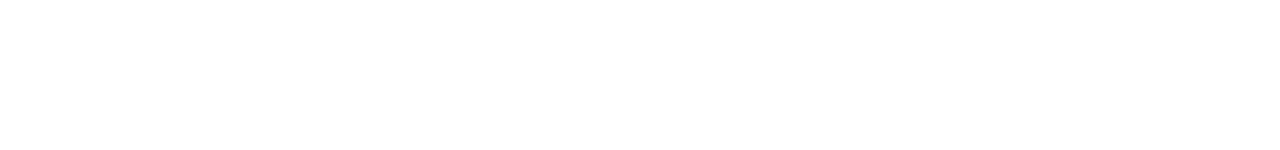
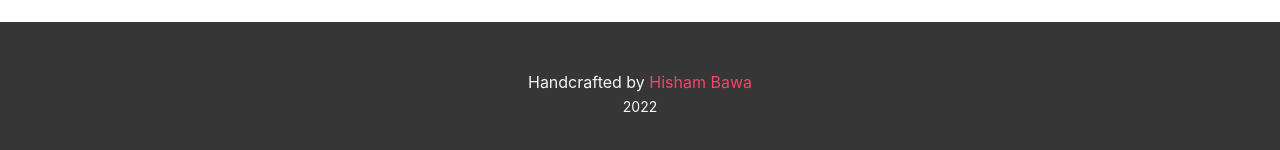
Before and after one commit to hishambawa/ECommerceTemplate, an Angular app: page / in a window 1280 px wide. Shown: the part 1279-1429 px from the top of the page. Before the commit the page ends 1253 px from the top, so only its background shows below. Built offline with nearby package versions, Linux system fonts and the light colour scheme.

Commit message:
Footer - Complete

```diff
--- a/src/app/app.component.html
+++ b/src/app/app.component.html
@@ -1,2 +1,3 @@
 <app-navbar></app-navbar>
 <router-outlet></router-outlet>
+<app-footer></app-footer>
--- a/src/app/app.module.ts
+++ b/src/app/app.module.ts
@@ -6,11 +6,13 @@
 import { AppComponent } from './app.component';
 import { ProductModule } from './product/product.module';
 import { NavbarComponent } from './navbar/navbar.component';
+import { FooterComponent } from './footer/footer.component';
 
 @NgModule({
   declarations: [
     AppComponent,
-    NavbarComponent
+    NavbarComponent,
+    FooterComponent
   ],
   imports: [
     BrowserModule,
--- /dev/null
+++ b/src/app/footer/footer.component.html
@@ -0,0 +1,8 @@
+<footer class="footer has-background-dark mt-6">
+    <div class="has-text-centered has-text-light">
+      <p>
+        Handcrafted by <a class="link has-text-danger" href="https://www.hishambawa.com" target="_blank">Hisham Bawa</a>
+      </p>
+      <p><small>2022</small></p>
+    </div>
+</footer>
--- /dev/null
+++ b/src/app/footer/footer.component.ts
@@ -0,0 +1,15 @@
+import { Component, OnInit } from '@angular/core';
+
+@Component({
+  selector: 'app-footer',
+  templateUrl: './footer.component.html',
+  styleUrls: ['./footer.component.css']
+})
+export class FooterComponent implements OnInit {
+
+  constructor() { }
+
+  ngOnInit(): void {
+  }
+
+}
```
Also changed, not shown: src/app/footer/footer.component.css (added), 2 other files (tests, documents, lock files or other folders).
